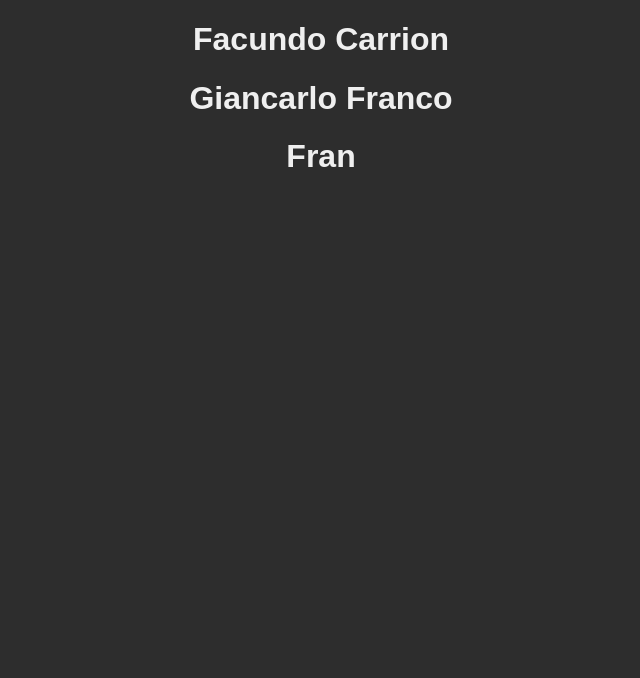
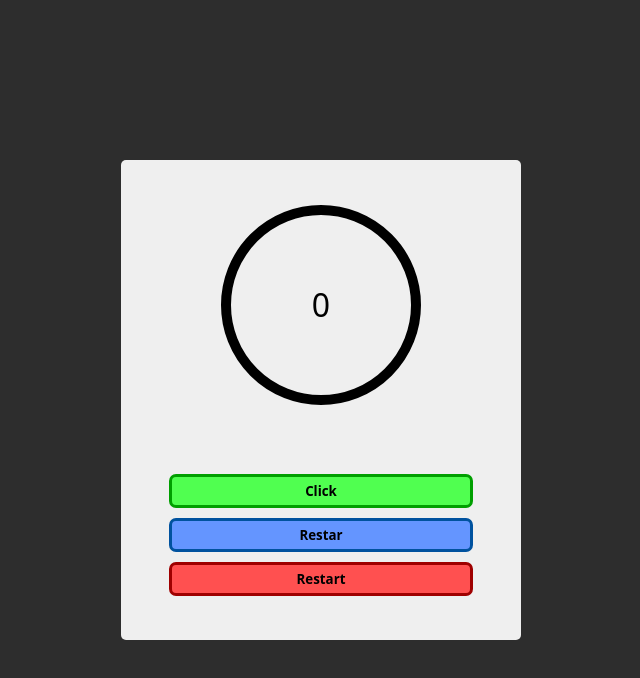
Before and after one commit to facucarrion/click-counter, a React (Vite) app: page / in a window 1280 px wide. Shown: the top 678 px of the page, without its empty margins (319-959 px from the left). Built offline with nearby package versions, Linux system fonts and the light colour scheme.

Commit message:
finished

```diff
--- a/src/assets/styles/App.css
+++ b/src/assets/styles/App.css
@@ -1,9 +1,80 @@
 @import url('https://fonts.googleapis.com/css2?family=Roboto:wght@500&display=swap');
 
-body {
-  font-family: sans-serif;
+* {
+  padding: 0;
+  margin: 0;
+  box-sizing: border-box;
 }
 
-h1 {
-  text-align: center;
+body, #root {
+  font-family: system-ui, -apple-system, BlinkMacSystemFont, 'Segoe UI', Roboto, Oxygen, Ubuntu, Cantarell, 'Open Sans', 'Helvetica Neue', sans-serif;
+  min-height: 100vh;
+  width: 100vw;
+  display: grid;
+  place-items: center;
 }
+
+.container {
+  height: 60%;
+  width: 100%;
+  max-width: 400px;
+  border-radius: 5px;
+  background-color: #efefef;
+  display: flex;
+  flex-direction: column;
+  align-items: center;
+  justify-content: space-around;
+  padding: 10px;
+}
+
+.container__count {
+  width: 200px;
+  height: 200px;
+  border-radius: 50%;
+  border: 10px solid black;
+  display: flex;
+  align-items: center;
+  justify-content: center;
+  color: black;
+  font-size: 2em;
+}
+
+.container__pannel {
+  width: 80%;
+  display: flex;
+  flex-direction: column;
+  gap: 10px;
+}
+
+.container__button {
+  width: 100%;
+  padding: 5px;
+  border: none;
+  border-radius: 7px;
+  transition: opacity .5s ease;
+  font-family: system-ui, -apple-system, BlinkMacSystemFont, 'Segoe UI', Roboto, Oxygen, Ubuntu, Cantarell, 'Open Sans', 'Helvetica Neue', sans-serif;
+  font-weight: 600;
+}
+
+.container__button:hover {
+  opacity: .8;
+}
+
+.container__button:focus {
+  outline: none;
+}
+
+.container__button.click {
+  background: rgb(80, 255, 80);
+  border: 3px solid rgb(0, 159, 0);
+}
+
+.container__button.restar {
+  background: rgb(100, 149, 255);
+  border: 3px solid rgb(0, 82, 159);
+}
+
+.container__button.restart {
+  background: rgb(255, 80, 80);
+  border: 3px solid rgb(159, 0, 0);
+}
--- a/src/components/App.jsx
+++ b/src/components/App.jsx
@@ -1,13 +1,19 @@
 import { useState } from 'react'
-import '../assets/styles/App.css'
+import '/src/assets/styles/App.css'
+import Button from './Button'
+
 
 function App() {
-const names = ['Facundo Carrion', 'Giancarlo Franco', 'Fran']
-  return names.map(e => <Title name={e}/>)
-}
-
-function Title({name}) {
-  return <h1>{name}</h1>
+  const [count, setCount] = useState(0)
+  const sumar = () => setCount(count+1)
+  const restar = () => setCount(count-1)
+  const restart = () => setCount(0)
+  return (
+    <div className='container'>
+      <div className='container__count'>{count}</div>
+      <Button sumar={sumar} restart={restart} restar={restar}/>
+    </div>
+  )
 }
 
 export default App
--- /dev/null
+++ b/src/components/Button.jsx
@@ -0,0 +1,19 @@
+import '../assets/styles/App.css'
+
+function Button ( {sumar, restar, restart} ) {
+  return (
+    <div className='container__pannel'>
+      <button className='container__button click' onClick={sumar}>
+        Click
+      </button>
+      <button className='container__button restar' onClick={restar}>
+        Restar
+      </button>
+      <button className='container__button restart' onClick={restart}>
+        Restart
+      </button>
+    </div>
+  )
+}
+
+export default Button
--- a/src/main.jsx
+++ b/src/main.jsx
@@ -4,7 +4,5 @@ import App from './components/App'
 import './index.css'
 
 ReactDOM.createRoot(document.getElementById('root')).render(
-  <React.StrictMode>
-    <App />
-  </React.StrictMode>,
+  <App />
 )
```
